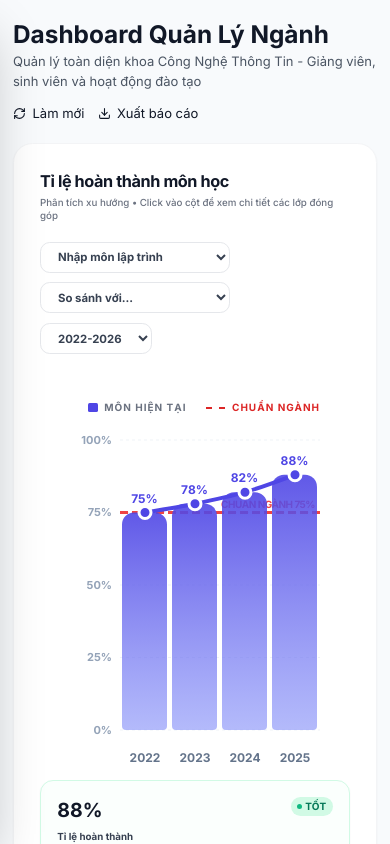
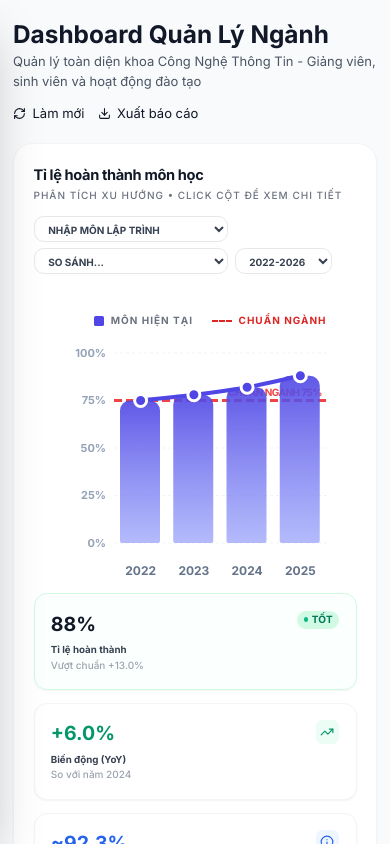
Before and after one commit to VoDaiNhan/DASHBOARD_HocLapTrinh, a React (Vite) app: page /#/ in a window 390 px wide. Built offline with nearby package versions, Linux system fonts and the light colour scheme.

Commit message:
minhv1.0.3

```diff
--- a/src/pages/Dashboard/components/CourseCompletionChart.jsx
+++ b/src/pages/Dashboard/components/CourseCompletionChart.jsx
@@ -219,7 +219,7 @@ const CourseCompletionChart = () => {
   };
 
   return (
-    <div className="bg-white dark:bg-gray-900 rounded-3xl p-8 border border-gray-100 dark:border-gray-800 shadow-sm overflow-hidden relative">
+    <div className="bg-white dark:bg-gray-900 rounded-3xl p-6 border border-gray-100 dark:border-gray-800 shadow-sm overflow-hidden relative">
       {/* Modals */}
       <DrillDownModal isOpen={isModalOpen} onClose={() => setIsModalOpen(false)} data={drillData} />
 
@@ -285,19 +285,19 @@ const CourseCompletionChart = () => {
       )}
 
       {/* Header section */}
-      <div className="flex flex-col xl:flex-row items-start xl:items-center justify-between mb-8 gap-6">
+      <div className="flex flex-col xl:flex-row items-start xl:items-center justify-between mb-6 gap-4">
         <div>
-          <h3 className="text-xl font-black text-gray-900 dark:text-white tracking-tight flex items-center gap-2">
+          <h3 className="text-lg font-black text-gray-900 dark:text-white tracking-tight flex items-center gap-2">
             Tỉ lệ hoàn thành môn học
           </h3>
-          <p className="text-xs text-gray-500 font-medium mt-1">Phân tích xu hướng • Click vào cột để xem chi tiết các lớp đóng góp</p>
+          <p className="text-[10px] text-gray-500 font-medium mt-0.5 uppercase tracking-widest">Phân tích xu hướng • Click cột để xem chi tiết</p>
         </div>
 
-        <div className="flex flex-wrap items-center gap-3">
+        <div className="flex flex-wrap items-center gap-2">
           <select
             value={selectedCourse}
             onChange={(e) => setSelectedCourse(e.target.value)}
-            className="px-4 py-2 border rounded-xl text-sm font-bold bg-white dark:bg-gray-800 text-gray-700 dark:text-gray-200 outline-none focus:ring-2 focus:ring-indigo-500/20 cursor-pointer"
+            className="px-3 py-1.5 border rounded-xl text-[10px] font-black uppercase bg-white dark:bg-gray-800 text-gray-700 dark:text-gray-200 outline-none focus:ring-2 focus:ring-indigo-500/20 cursor-pointer"
           >
             {courses.map(c => <option key={c.id} value={c.id}>{c.name}</option>)}
           </select>
@@ -305,9 +305,9 @@ const CourseCompletionChart = () => {
           <select
             value={comparisonCourse}
             onChange={(e) => setComparisonCourse(e.target.value)}
-            className="px-4 py-2 border border-gray-200 dark:border-gray-700 rounded-xl text-sm font-bold bg-white dark:bg-gray-800 text-gray-700 dark:text-gray-200 outline-none focus:ring-2 focus:ring-indigo-500/20 cursor-pointer transition-colors"
+            className="px-3 py-1.5 border border-gray-200 dark:border-gray-700 rounded-xl text-[10px] font-black uppercase bg-white dark:bg-gray-800 text-gray-700 dark:text-gray-200 outline-none focus:ring-2 focus:ring-indigo-500/20 cursor-pointer transition-colors"
           >
-            <option value="">So sánh với...</option>
+            <option value="">So sánh...</option>
             {courses.filter(c => c.id !== selectedCourse).map(c => (
               <option key={c.id} value={c.id}>{c.name}</option>
             ))}
@@ -316,17 +316,15 @@ const CourseCompletionChart = () => {
           <select
             value={yearRange}
             onChange={(e) => setYearRange(e.target.value)}
-            className="px-4 py-2 border rounded-xl text-sm font-bold bg-white dark:bg-gray-800 text-gray-700 dark:text-gray-200 outline-none focus:ring-2 focus:ring-indigo-500/20 cursor-pointer"
+            className="px-3 py-1.5 border rounded-xl text-[10px] font-black uppercase bg-white dark:bg-gray-800 text-gray-700 dark:text-gray-200 outline-none focus:ring-2 focus:ring-indigo-500/20 cursor-pointer"
           >
             <option value="2022-2026">2022-2026</option>
-            <option value="2018-2022">2018-2022</option>
-            <option value="2024-2028">2024-2028</option>
           </select>
         </div>
       </div>
 
       {/* Chart Area */}
-      <div className="h-[400px] w-full mt-4">
+      <div className="h-[300px] w-full mt-2">
         <ResponsiveContainer width="100%" height="100%">
           <ComposedChart
             data={chartData}
@@ -408,29 +406,19 @@ const CourseCompletionChart = () => {
             <Bar
               dataKey="completion"
               fill="url(#barGradient)"
-              radius={[12, 12, 4, 4]}
-              barSize={comparisonCourse ? 35 : 65}
+              radius={[10, 10, 2, 2]}
+              barSize={comparisonCourse ? 30 : 40}
               name="Hoàn thành"
               className="cursor-pointer hover:opacity-80 transition-opacity"
               onClick={handleBarClick}
-            >
-              {!comparisonCourse && (
-                <LabelList
-                  dataKey="completion"
-                  position="top"
-                  formatter={(val) => `${val}%`}
-                  style={{ fill: '#4f46e5', fontSize: 12, fontWeight: 900 }}
-                  offset={10}
-                />
-              )}
-            </Bar>
+            />
 
             {comparisonCourse && (
               <Bar
                 dataKey="compareCompletion"
                 fill="url(#compareGradient)"
-                radius={[12, 12, 4, 4]}
-                barSize={35}
+                radius={[10, 10, 2, 2]}
+                barSize={30}
                 name="So sánh"
                 onClick={handleBarClick}
                 className="cursor-pointer"
```
Also changed, not shown: src/pages/Dashboard/components/AcademicRankingChart.jsx (+11 -18 lines).
